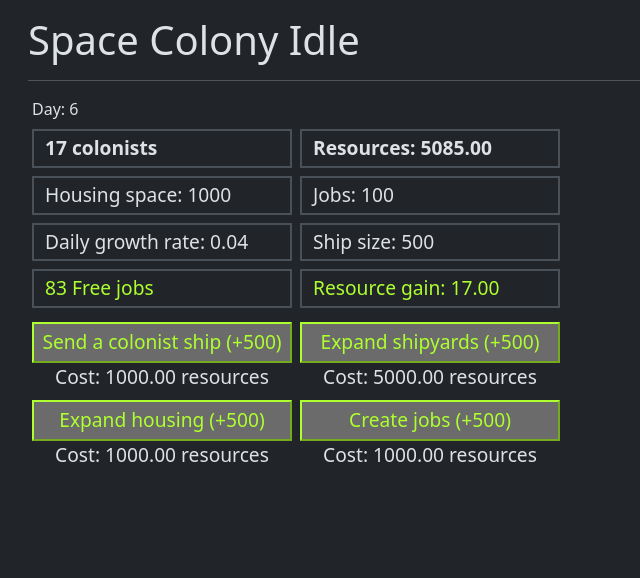
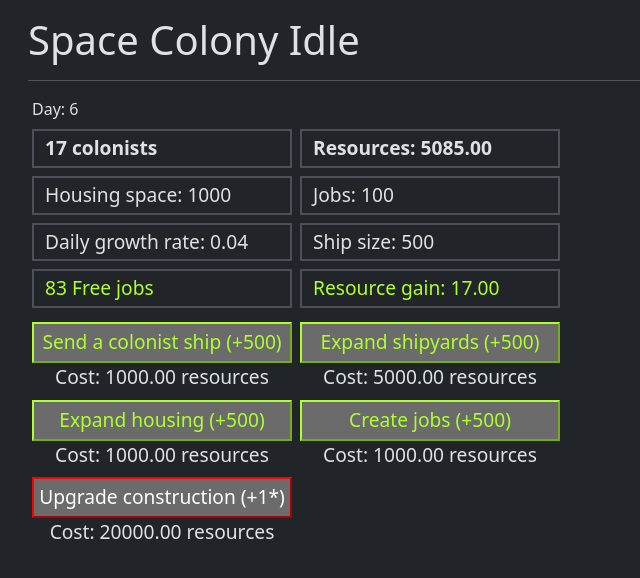
Before and after one commit to J-Wll/space-colony-idle, a React (Vite) app: page / in a window 1280 px wide. Shown: the top 578 px of the page, without its empty margins (0-640 px from the left). Built offline with nearby package versions, Linux system fonts and the light colour scheme.

Commit message:
Restructured code, started implementing construction quality

```diff
--- a/src/App.jsx
+++ b/src/App.jsx
@@ -26,16 +26,34 @@ export default function App() {
   let [jobsCost, updateJobsCost] = useState(1000)
   let [jobsIncrement, updateJobsIncrement] = useState(500)
 
+  let [constructionQuality, updateConstructionQuality] = useState(1)
+  let [constructionQualityCost, updateConstructionQualityCost] = useState(20000)
+  let [constructionQualityIncrement, updateConstructionQualityIncrement] = useState(1)
+
+  // Triggers dailyCycle every second, passes in dependencies(Ones that change often)
+  useEffect(() => {
+    const interval = setInterval(() => {
+      dailyCycle();
+    }, 1000);
+    return () => clearInterval(interval);
+  }, [colonists, day, jobs, resources]);
+
+  // Runs every second and is responsible for value changes
+  function dailyCycle() {
+    updateDay(day + 1);
+    validateIncrease(colonists, updateColonists, popIncreaseAmount(), housing);
+    updateResources(resourceGain());
+  }
 
   // Increases values based on if it can be afforded and if it is below the maximum
   // Parameters in order: Element being changed, function to change it, increase amount, maximium amount (default is no maximum), currency of cost (default is resources), function to update currency of cost, cost amount of the increase
-  function validateIncrease(variable, updateFunc, increase, maximum = false, costVariable = resources, costFunc = updateResources, costAmount = 0, costIncrementUpdateFunc = false) {
+  function validateIncrease(variable, updateFunc, increase, maximum = false, costVariable = resources, costFunc = updateResources, costAmount = 0, costIncrementUpdateFunc = false, incrementScale = 1.01) {
     if (costAmount <= costVariable) {
       if (maximum === false || variable + increase < maximum) {
         updateFunc(variable => variable + increase);
         costFunc(costVariable => costVariable - costAmount)
         if (costIncrementUpdateFunc != false) {
-          costIncrementUpdateFunc(costAmount => costAmount *= 1.01)
+          costIncrementUpdateFunc(costAmount => costAmount *= incrementScale)
         }
       }
       else {
@@ -44,12 +62,6 @@ export default function App() {
     }
   }
 
-  // Runs every second and is responsible for value changes
-  function dailyCycle() {
-    updateDay(day + 1);
-    validateIncrease(colonists, updateColonists, popIncreaseAmount(), housing);
-    updateResources(resourceGain());
-  }
 
   function popIncreaseAmount(display = false) {
     // Rounded down(0.11-1.11 * (colonists/21500) + 0.92)
@@ -88,6 +100,10 @@ export default function App() {
     validateIncrease(housing, updateHousing, housingIncrement, undefined, resources, updateResources, housingCost, updateHousingCost);
   }
 
+  function upgradeConstruction(){
+
+  }
+
   function jobLabel() {
     if (jobs > colonists) {
       return ["green-text", `${jobs - colonists} Free jobs`]
@@ -102,12 +118,6 @@ export default function App() {
       return <p className="stats-label border border-2 green-text">{"Job demand met"}</p>
     }
   }
-  useEffect(() => {
-    const interval = setInterval(() => {
-      dailyCycle();
-    }, 1000);
-    return () => clearInterval(interval);
-  }, [colonists, day, jobs, resources]);
 
   function isResGain() {
     return resourceGain() - resources > 0 ? "green-text" : "red-text"
@@ -155,6 +165,12 @@ export default function App() {
           butText={`Create jobs (+${jobsIncrement})`}
           resources={resources} cost={jobsCost} />
       </div>
+
+      <div className="but-row">
+        <LabelledButton onClick={upgradeConstruction} id="upgrade-construction-but" className=""
+          butText={`Upgrade construction (+${constructionQualityIncrement}*)`}
+          resources={resources} cost={constructionQualityCost} />
+      </div>
     </main>
   )
 }
```
